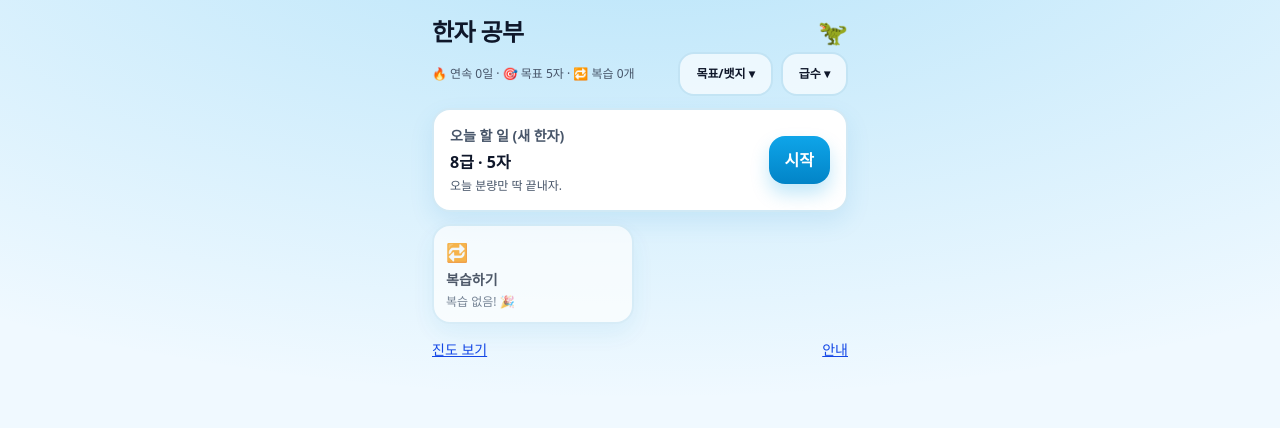
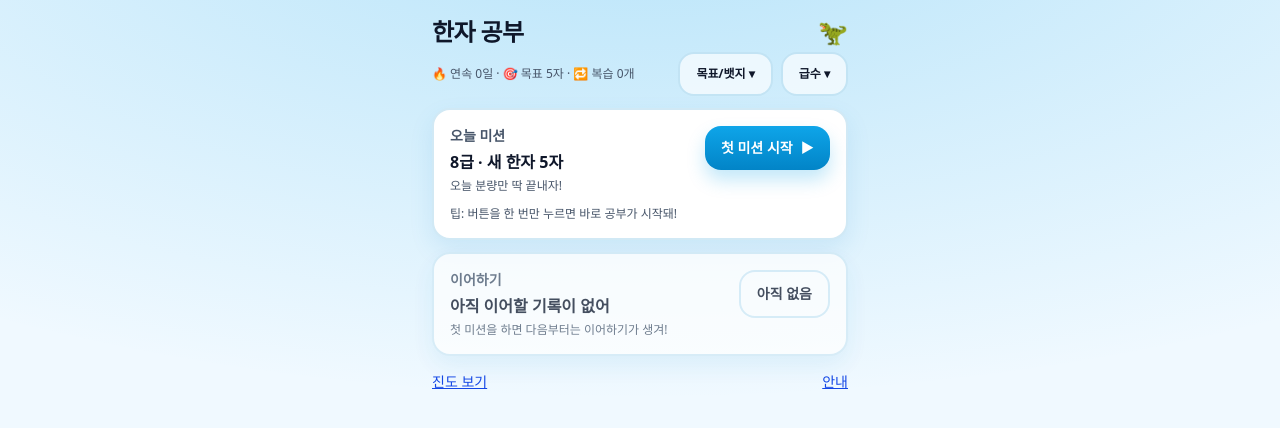
Before and after one commit to woairi/hanja-study, a Next.js app in the folder web/: page / in a window 1280 px wide. Shown: the top 428 px of the page. Built offline with nearby package versions, Linux system fonts and the light colour scheme.

Commit message:
Week1(P1): 홈 학습 루프 개편

```diff
--- a/web/src/app/page.tsx
+++ b/web/src/app/page.tsx
@@ -8,10 +8,10 @@ import StickerBadge, { type Badge } from '@/components/StickerBadge';
 import { Button } from '@/components/ui/Button';
 import { Card } from '@/components/ui/Card';
 import { GRADE_LABELS, kanjiByGradeLabel } from '@/lib/kanji';
+import { loadLastSession, type LastSession } from '@/lib/session';
 import { loadState, saveState } from '@/lib/storage';
-import { loadLastSession, type LastSession } from '@/lib/session';
+import { logEvent } from '@/lib/telemetry';
 import type { GradeLabel } from '@/lib/types';
-import { logEvent } from '@/lib/telemetry';
 
 export default function HomePage() {
   const [dailyCount, setDailyCount] = useState<5 | 10 | 15>(5);
@@ -62,6 +62,9 @@ export default function HomePage() {
     }
   }, [showGrades, showGoals]);
 
+  const seenCount = useMemo(() => Object.keys(loadState().progress || {}).length, []);
+  const isNew = seenCount <= 0;
+
   const gradeSummaries = useMemo(() => {
     const st = loadState();
     return GRADE_LABELS.map((label) => {
@@ -87,17 +90,74 @@ export default function HomePage() {
       if (!best || due > best.due) best = { label, due };
     }
 
-    const dailyCount = st.settings.dailyCount;
     const target = best?.label ?? '8급';
     const href = `/study?grade=${encodeURIComponent(target)}&n=${Math.min(10, dailyCount)}&review=1`;
 
     return { totalDue, target, href };
-  }, []);
+  }, [dailyCount]);
+
+  const todayMission = useMemo(() => {
+    // One big button to enter learning (mission).
+    if (reviewInfo.totalDue > 0) {
+      return {
+        kind: 'review' as const,
+        title: '오늘 미션',
+        subtitle: `복습 ${reviewInfo.totalDue}개 · ${reviewInfo.target}`,
+        hint: '복습부터 하면 기억이 더 잘 남아!',
+        href: reviewInfo.href,
+        cta: '미션 시작',
+      };
+    }
+    return {
+      kind: 'learn' as const,
+      title: '오늘 미션',
+      subtitle: `${lastGrade} · 새 한자 ${dailyCount}자`,
+      hint: '오늘 분량만 딱 끝내자!',
+      href: `/study?grade=${encodeURIComponent(lastGrade)}&n=${dailyCount}`,
+      cta: isNew ? '첫 미션 시작' : '미션 시작',
+    };
+  }, [reviewInfo.totalDue, reviewInfo.target, reviewInfo.href, lastGrade, dailyCount, isNew]);
+
+  const continueCard = useMemo(() => {
+    if (lastSession) {
+      return {
+        kind: 'resume' as const,
+        title: '이어하기',
+        subtitle: `${lastSession.gradeLabel} · ${lastSession.mode === 'study' ? '학습' : '퀴즈'}`,
+        hint: '중간에 멈춰도 괜찮아. 여기서 다시 시작!',
+        href: '/resume',
+        cta: '이어하기',
+        disabled: false,
+      };
+    }
+
+    // New vs existing: make the state obvious.
+    if (isNew) {
+      return {
+        kind: 'none' as const,
+        title: '이어하기',
+        subtitle: '아직 이어할 기록이 없어',
+        hint: '첫 미션을 하면 다음부터는 이어하기가 생겨!',
+        href: '#',
+        cta: '아직 없음',
+        disabled: true,
+      };
+    }
+
+    return {
+      kind: 'none' as const,
+      title: '이어하기',
+      subtitle: '최근 기록을 못 찾았어',
+      hint: '괜찮아! 오늘 미션으로 다시 시작하면 돼.',
+      href: '#',
+      cta: '기록 없음',
+      disabled: true,
+    };
+  }, [lastSession, isNew]);
 
   const badges: Badge[] = useMemo(() => {
     const st = loadState();
     const streakCount = st.streak.count;
-    const seenCount = Object.keys(st.progress || {}).length;
     const quizAnswered = st.stats?.quizAnswered || 0;
     return [
       { id: 'first', label: '첫 공부', emoji: '🦖', achieved: seenCount > 0 },
@@ -105,7 +165,7 @@ export default function HomePage() {
       { id: 'streak7', label: '연속 7일', emoji: '🌈', achieved: streakCount >= 7 },
       { id: 'quiz50', label: '퀴즈 50문제', emoji: '🏅', achieved: quizAnswered >= 50 },
     ];
-  }, []);
+  }, [seenCount]);
 
   const badgeDesc: Record<string, string> = {
     first: '첫 한자를 공부했어! 시작이 반이야.',
@@ -113,64 +173,6 @@ export default function HomePage() {
     streak7: '7일 연속 성공! 공룡처럼 강해지고 있어.',
     quiz50: '퀴즈 50문제 돌파! 실력이 쑥쑥.',
   };
-
-  const primary = useMemo(() => {
-    // Primary CTA: resume if exists, else review if due, else learn.
-    if (lastSession) {
-      return {
-        kind: 'resume' as const,
-        title: '이어하기',
-        subtitle: `${lastSession.gradeLabel} · ${lastSession.mode === 'study' ? '학습' : '퀴즈'}`,
-        href: '/resume',
-        cta: '계속',
-      };
-    }
-    if (reviewInfo.totalDue > 0) {
-      return {
-        kind: 'review' as const,
-        title: '오늘 할 일 (복습)',
-        subtitle: `복습 ${reviewInfo.totalDue}개 · ${reviewInfo.target}`,
-        href: reviewInfo.href,
-        cta: '복습',
-      };
-    }
-    return {
-      kind: 'learn' as const,
-      title: '오늘 할 일 (새 한자)',
-      subtitle: `${lastGrade} · ${dailyCount}자`,
-      href: `/study?grade=${encodeURIComponent(lastGrade)}&n=${dailyCount}`,
-      cta: '시작',
-    };
-  }, [lastSession, reviewInfo.totalDue, reviewInfo.target, reviewInfo.href, lastGrade, dailyCount]);
-
-  // Secondary CTAs: keep at most 2
-  const secondary = useMemo(() => {
-    const learn = {
-      title: '새 한자 배우기',
-      subtitle: `${lastGrade} · ${dailyCount}자`,
-      href: `/study?grade=${encodeURIComponent(lastGrade)}&n=${dailyCount}`,
-      icon: '📚',
-      disabled: false,
-      kind: 'learn' as const,
-    };
-    const review = {
-      title: '복습하기',
-      subtitle:
-        reviewInfo.totalDue > 0 ? `${Math.min(10, dailyCount)}개까지 · ${reviewInfo.target}` : '복습 없음! 🎉',
-      href: reviewInfo.totalDue > 0 ? reviewInfo.href : '#',
-      icon: '🔁',
-      disabled: reviewInfo.totalDue <= 0,
-      kind: 'review' as const,
-    };
-
-    // if primary is review, show learn as main secondary; otherwise show review.
-    if (primary.kind === 'review') return [learn];
-    if (primary.kind === 'learn') return [review];
-
-    // resume: show both, but when no review due, keep UI clean: show learn only.
-    if (reviewInfo.totalDue <= 0) return [learn];
-    return [learn, review];
-  }, [primary.kind, lastGrade, dailyCount, reviewInfo.totalDue, reviewInfo.target, reviewInfo.href]);
 
   return (
     <main className="mx-auto max-w-md p-4">
@@ -195,69 +197,60 @@ export default function HomePage() {
         </div>
       </header>
 
-      {/* Primary CTA (Hero) */}
-      <section className="mb-3">
+      {/* P1: Today mission + Continue (always shown together) */}
+      <section className="mb-3 space-y-3">
         <Card className="p-4">
-          <div className="flex items-center justify-between gap-4">
-            <div>
+          <div className="flex items-start justify-between gap-4">
+            <div className="min-w-0">
               <div className="text-sm font-extrabold" style={{ color: 'var(--muted)' }}>
-                {primary.title}
+                {todayMission.title}
               </div>
-              <div className="mt-1 text-base font-extrabold">{primary.subtitle}</div>
+              <div className="mt-1 text-base font-extrabold">{todayMission.subtitle}</div>
               <div className="mt-1 text-xs" style={{ color: 'var(--muted)' }}>
-                {primary.kind === 'resume'
-                  ? '(바로 이어서 계속)'
-                  : primary.kind === 'review'
-                    ? '복습부터 하면 기억이 더 잘 남아.'
-                    : '오늘 분량만 딱 끝내자.'}
+                {todayMission.hint}
               </div>
             </div>
             <Link
-              className="btn btn-primary focus-ring inline-flex items-center justify-center"
-              href={primary.href}
-              onClick={() => logEvent('home_primary_click', { kind: primary.kind, href: primary.href })}
+              href={todayMission.href}
+              className="focus-ring inline-flex items-center justify-center gap-2 btn btn-primary px-4 py-3 text-sm"
+              onClick={() => logEvent('home_primary_click', { kind: todayMission.kind, href: todayMission.href })}
             >
-              {primary.cta}
+              {todayMission.cta} <span aria-hidden>▶</span>
             </Link>
           </div>
-        </Card>
-      </section>
 
-      {/* Today actions (Secondary) */}
-      <section className="mb-3 grid grid-cols-2 gap-3">
-        {secondary.map((a) => {
-          const cls = `card p-3 ${a.disabled ? 'opacity-70' : 'active:scale-[0.99]'}`;
-          if (a.disabled) {
-            return (
-              <Card key={a.title} className={cls.replace('card ', '')} aria-disabled>
-                <div className="text-lg" aria-hidden>
-                  {a.icon}
-                </div>
-                <div className="mt-1 text-sm font-extrabold">{a.title}</div>
-                <div className="mt-1 text-xs" style={{ color: 'var(--muted)' }}>
-                  {a.subtitle}
+          {/* gentle guidance for kids */}
+          <div className="mt-3 text-xs" style={{ color: 'var(--muted)' }}>
+            {isNew ? '팁: 버튼을 한 번만 누르면 바로 공부가 시작돼!' : '팁: 오늘 미션만 끝내도 실력이 쑥쑥!'}
           </div>
         </Card>
-            );
-          }
 
-          return (
+        <Card className={`p-4 ${continueCard.disabled ? 'opacity-75' : ''}`} aria-disabled={continueCard.disabled || undefined}>
+          <div className="flex items-start justify-between gap-4">
+            <div className="min-w-0">
+              <div className="text-sm font-extrabold" style={{ color: 'var(--muted)' }}>
+                {continueCard.title}
+              </div>
+              <div className="mt-1 text-base font-extrabold">{continueCard.subtitle}</div>
+              <div className="mt-1 text-xs" style={{ color: 'var(--muted)' }}>
+                {continueCard.hint}
+              </div>
+            </div>
+            {continueCard.disabled ? (
+              <div className="btn btn-ghost px-4 py-3 text-sm" aria-hidden>
+                {continueCard.cta}
+              </div>
+            ) : (
               <Link
-              key={a.title}
-              href={a.href}
-              className={cls}
-              onClick={() => logEvent('home_secondary_click', { kind: a.kind, href: a.href })}
+                href={continueCard.href}
+                className="focus-ring inline-flex items-center justify-center gap-2 btn btn-ghost px-4 py-3 text-sm"
+                onClick={() => logEvent('home_secondary_click', { kind: 'continue', href: continueCard.href })}
               >
-              <div className="text-lg" aria-hidden>
-                {a.icon}
+                {continueCard.cta}
+              </Link>
+            )}
           </div>
-              <div className="mt-1 text-sm font-extrabold">{a.title}</div>
-              <div className="mt-1 text-xs" style={{ color: 'var(--muted)' }}>
-                {a.subtitle}
-              </div>
-            </Link>
-          );
-        })}
+        </Card>
       </section>
 
       {/* Collapsible: goals/badges */}
```
Lines whose indentation alone changed are shown as unchanged.
